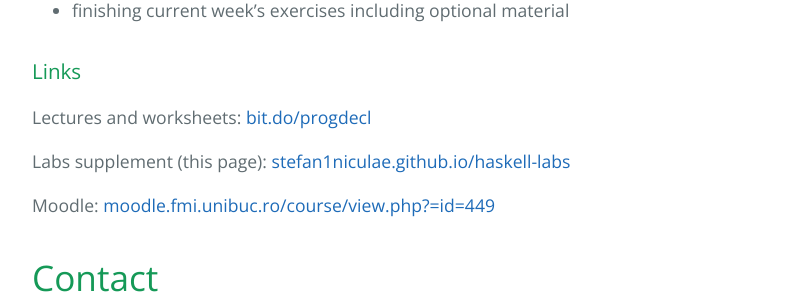
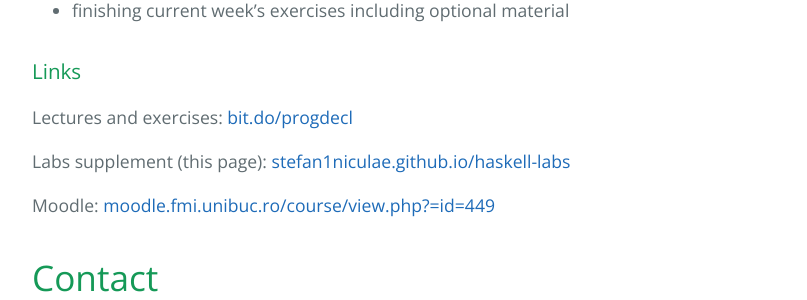
Before and after one commit to stefan-niculae/.well-known, a Jekyll site: the page built from index.md, in a window 1280 px wide and 900 px high, scrolled down 1014 px. Shown: the part 388-688 px from the top of the window, without its empty margins (192-999 px from the left). Built offline with Jekyll 4.4.1, drawn with Linux system fonts in a browser that asks for light colours.

Commit message:
worksheets -> exercises

```diff
--- a/_includes/page-header.html
+++ b/_includes/page-header.html
@@ -15,7 +15,7 @@
   {% endif %}
 
   {% if page.layout == 'home' %}
-    <a href="http://bit.do/progdecl" class="btn">Worksheets</a>
+    <a href="http://bit.do/progdecl" class="btn">Exercises</a>
     <a href="{{ site.baseurl }}{{ site.posts.first.url }}" class="btn">Latest: {{ site.posts.first.title }}</a>
   {% endif %}
 </section>
--- a/index.md
+++ b/index.md
@@ -49,7 +49,7 @@
 
 ### Links
 
-Lectures and worksheets: [bit.do/progdecl](http://bit.do/progdecl)
+Lectures and exercises: [bit.do/progdecl](http://bit.do/progdecl)
 
 Labs supplement (this page): [stefan1niculae.github.io/haskell-labs](http://stefan1niculae.github.io/haskell-labs)
 
```
